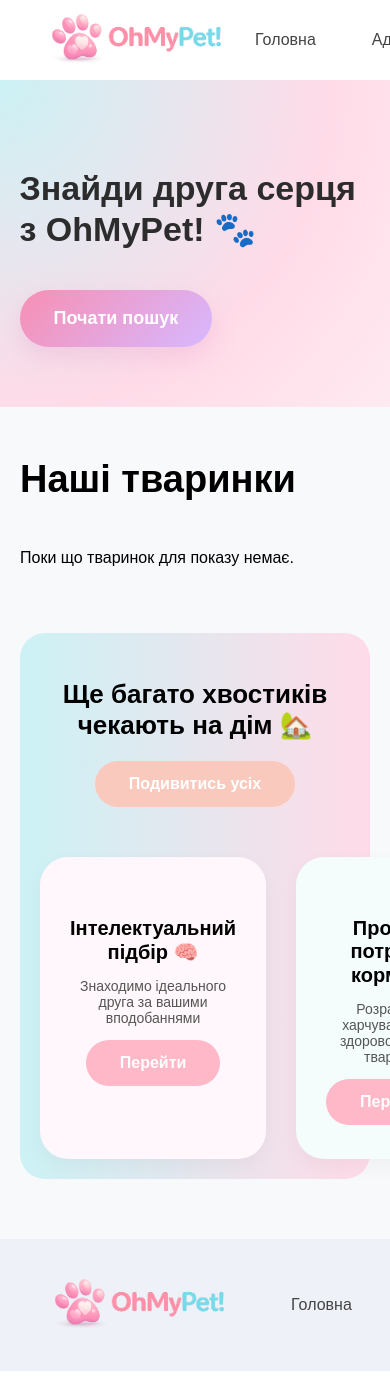
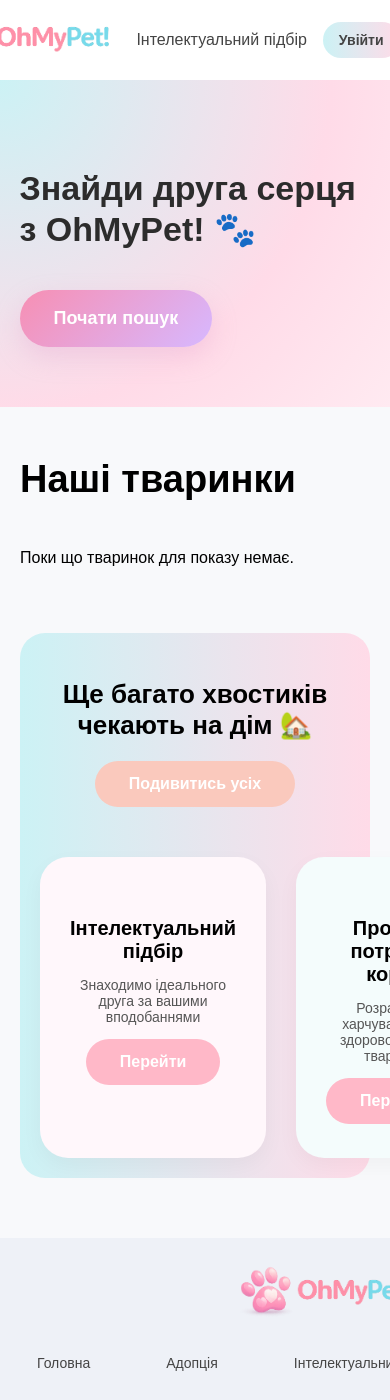
Before and after one commit to ViktoriaDovhan/OhMyPet, a Flask app: page / in a window 390 px wide. Before the commit the page ends 1371 px from the top, so only its background shows below. Run offline with Flask 3, Linux system fonts and the light colour scheme; data that the repository does not hold is empty; some libraries are stand-ins or nearby versions.

Commit message:
дрібні виправлення 2

```diff
--- a/static/css/style.css
+++ b/static/css/style.css
@@ -25,8 +25,8 @@ html, body {
 .header-container {
     width: 100%;
     padding: 0 40px;
-    display: flex;
-    justify-content: space-between;
+    display: grid;
+    grid-template-columns: 1fr auto 1fr;
     align-items: center;
 }
 
@@ -37,9 +37,18 @@ html, body {
 }
 
 .nav {
+    justify-self: center;
     display: flex;
-    gap: 10px;
     align-items: center;
+    justify-content: center;
+    gap: 42px;
+}
+
+.account-area {
+    justify-self: end;
+    display: flex;
+    align-items: center;
+    gap: 12px;
 }
 
 .nav a {
@@ -326,14 +335,107 @@ html, body {
     width: 100%;
 }
 
-@media (max-width: 1200px) {
-    .pets .pet-grid {
-        grid-template-columns: repeat(3, 1fr);
-    }
+html {
+    scroll-behavior: smooth;
+}
 
-    .main-pet-card img {
-        height: 340px;
-    }
+.account-pill {
+    text-decoration: none;
+    color: #444;
+    font-size: 15px;
+    font-weight: 600;
+    padding: 11px 22px;
+    border-radius: 30px;
+    background: linear-gradient(90deg, #ccf2f5 0%, #ffdbe8 100%);
+    transition: all 0.3s ease;
+    white-space: nowrap;
+}
+
+.account-pill:hover {
+    color: #000;
+    transform: translateY(-1px);
+}
+
+.footer-inner {
+    display: grid;
+    grid-template-columns: 1fr auto 1fr;
+    align-items: center;
+    width: 100%;
+    max-width: 1400px;
+    margin: 0 auto;
+    gap: 18px 0;
+}
+
+.footer .logo-link {
+    grid-column: 1;
+    justify-self: start;
+}
+
+.footer-nav {
+    grid-column: 2;
+    justify-self: center;
+    display: flex;
+    align-items: center;
+    justify-content: center;
+    gap: 42px;
+}
+
+.footer-nav a {
+    text-decoration: none;
+    color: #444;
+    font-size: 16px;
+    font-weight: 500;
+    padding: 10px 22px;
+    border-radius: 30px;
+    transition: all 0.3s ease;
+    border: 1px solid transparent;
+}
+
+.footer-nav a:hover {
+    background-color: #f0f2f5;
+    color: #000;
+}
+
+.footer-contacts {
+    grid-column: 1 / 4;
+    justify-self: center;
+    text-align: center;
+    margin-top: 8px;
+}
+
+.footer-title {
+    font-size: 18px;
+    font-weight: 700;
+    margin: 0 0 8px 0;
+}
+
+.footer-contacts p {
+    margin: 4px 0;
+    color: #555;
+}
+
+.nav a,
+.footer-nav a {
+    text-decoration: none;
+    color: #444;
+    font-size: 16px;
+    font-weight: 500;
+    padding: 10px 0;
+    border-radius: 30px;
+    transition: all 0.3s ease;
+    border: 1px solid transparent;
+    white-space: nowrap;
+}
+
+.nav a:hover,
+.footer-nav a:hover {
+    color: #000;
+}
+
+.nav a:hover,
+.footer-nav a:hover {
+    background-color: #f0f2f5;
+    color: #000;
 }
 
 @media (max-width: 900px) {
@@ -362,6 +464,44 @@ html, body {
     .main-pet-card img {
         height: 300px;
     }
+
+    .header-container {
+        flex-wrap: wrap;
+        justify-content: center;
+        gap: 15px;
+    }
+
+    .nav {
+        flex-wrap: wrap;
+        justify-content: center;
+    }
+
+    .account-area {
+        justify-content: center;
+    }
+
+    .footer-inner {
+        grid-template-columns: 1fr;
+        justify-items: center;
+        text-align: center;
+    }
+
+    .footer .logo-link {
+        grid-column: auto;
+        justify-self: center;
+    }
+
+    .footer-nav {
+        grid-column: auto;
+        justify-self: center;
+        justify-content: center;
+    }
+
+    .footer-contacts {
+        grid-column: auto;
+        justify-self: center;
+        text-align: center;
+    }
 }
 
 @media (max-width: 500px) {
@@ -381,4 +521,14 @@ html, body {
     .main-pet-card img {
         height: 260px;
     }
+
+    .account-pill {
+        padding: 10px 16px;
+        font-size: 14px;
+    }
+
+    .footer-nav a {
+        font-size: 14px;
+        padding: 8px 16px;
+    }
 }
--- a/templates/adopt.html
+++ b/templates/adopt.html
@@ -305,6 +305,7 @@
                         <option value="">Будь-який</option>
                         <option value="Кіт">Кіт</option>
                         <option value="Пес">Пес</option>
+                        <option value="Пес">Інші</option>
                     </select>
                 </label>
 
--- a/templates/base.html
+++ b/templates/base.html
@@ -1,54 +1,59 @@
 <!DOCTYPE html>
-<html>
+<html lang="uk">
 <head>
     <title>OhMyPet!</title>
     <link rel="stylesheet" href="{{ url_for('static', filename='css/style.css') }}">
     {% block extra_css %}{% endblock %}
 </head>
 <body>
+    {% set account_href = url_for('profile') if session.get('user_id') else url_for('auth.login') %}
+    {% set account_label = 'Профіль' if session.get('user_id') else 'Увійти' %}
+
     <header class="header">
         <div class="header-container">
-            <a href="#" class="logo-link">
+            <a href="{{ url_for('main') }}" class="logo-link">
                 <img src="{{ url_for('static', filename='images/logo.png') }}" alt="OhMyPet">
             </a>
 
             <nav class="nav">
-                <a href="{{ url_for('main') }}">Головна</a>
-                <a href="{{ url_for('adopt') }}">Адопція</a>
-                <a href="#">Для притулків</a>
-                <a href="#">Про нас</a>
-                <a href="#">Контакти</a>
-
-                {% if session.get('user_id') %}
-                    <a href="{{ url_for('auth.logout') }}">Вихід</a>
-                {% else %}
-                    <a href="{{ url_for('auth.login') }}">Вхід</a>
-                {% endif %}
+                <a href="{{ url_for('main') }}" class="{% if request.endpoint == 'main' %}active{% endif %}">Головна</a>
+                <a href="{{ url_for('adopt') }}" class="{% if request.endpoint == 'adopt' %}active{% endif %}">Адопція</a>
+                <a href="{{ url_for('main') }}#smart-match">Інтелектуальний підбір</a>
+                <a href="{{ url_for('main') }}#food-forecast">Прогноз корму</a>
             </nav>
 
-            <div class="account">
-                <a href="{{ url_for('profile') }}" class="account-btn">
-                    <svg width="24" height="24" viewBox="0 0 24 24" fill="none" stroke="currentColor" stroke-width="2" stroke-linecap="round" stroke-linejoin="round">
+            <div class="account-area">
+                <a href="{{ account_href }}" class="account-pill">
+                    {{ account_label }}
+                </a>
+                <a href="{{ account_href }}" class="account-btn" aria-label="{{ account_label }}">
+                    <svg width="22" height="22" viewBox="0 0 24 24" fill="none" stroke="currentColor"
+                         stroke-width="2" stroke-linecap="round" stroke-linejoin="round">
                         <path d="M20 21v-2a4 4 0 0 0-4-4H8a4 4 0 0 0-4 4v2"></path>
                         <circle cx="12" cy="7" r="4"></circle>
                     </svg>
                 </a>
+
+
             </div>
         </div>
     </header>
 
     {% block content %}{% endblock %}
-    <footer class="footer">
-        <nav class="nav">
-            <a href="#" class="logo-link">
+
+    <footer class="footer" id="site-footer">
+        <div class="footer-inner">
+            <a href="{{ url_for('main') }}" class="logo-link">
                 <img src="{{ url_for('static', filename='images/logo.png') }}" alt="OhMyPet">
             </a>
-            <a href="#">Головна</a>
-            <a href="#">Адопція</a>
-            <a href="#">Для притулків</a>
-            <a href="#">Про нас</a>
-            <a href="#">Контакти</a>
-        </nav>
+
+            <nav class="footer-nav">
+                <a href="{{ url_for('main') }}">Головна</a>
+                <a href="{{ url_for('adopt') }}">Адопція</a>
+                <a href="{{ url_for('main') }}#smart-match">Інтелектуальний підбір</a>
+                <a href="{{ url_for('main') }}#food-forecast">Прогноз корму</a>
+            </nav>
+        </div>
     </footer>
 </body>
 </html>
--- a/templates/main.html
+++ b/templates/main.html
@@ -41,21 +41,20 @@
         <h3>Ще багато хвостиків чекають на дім 🏡</h3>
         <a href="{{ url_for('adopt') }}" class="more-pets-btn">Подивитись усіх</a>
         <div class="info-cards">
-        <div class="info-card ">
-            <h4>Інтелектуальний підбір 🧠</h4>
+            <div class="info-card" id="smart-match">
+                <h4>Інтелектуальний підбір</h4>
                 <p>Знаходимо ідеального друга за вашими вподобаннями</p>
                 <a href="{{ url_for('adopt') }}" class="info-card-btn">Перейти</a>
             </div>
 
-        <div class="info-card ">
-            <h4>Прогноз потреб у кормі 🥣</h4>
+            <div class="info-card" id="food-forecast">
+                <h4>Прогноз потреб у кормі</h4>
                 <p>Розрахунок харчування для здорового життя тваринки</p>
                 <a href="{{ url_for('auth.login') }}" class="info-card-btn">Перейти</a>
             </div>
         </div>
     </div>
 
-
 </section>
 
 {% endblock %}
```
Also changed, not shown: templates/animal.html (+7 -2 lines), templates/shelter.html (+20 -4 lines). Lines whose indentation alone changed are shown as unchanged.
